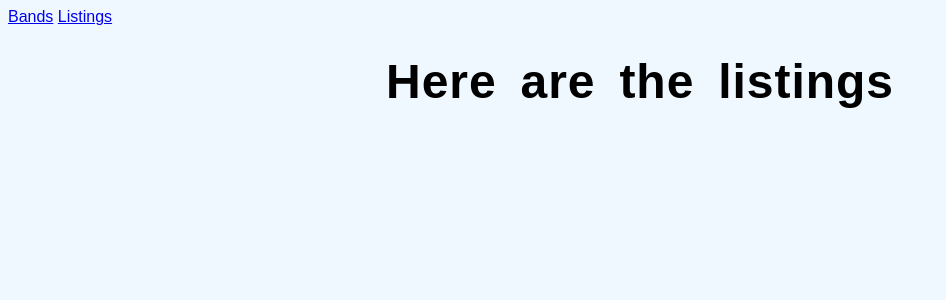
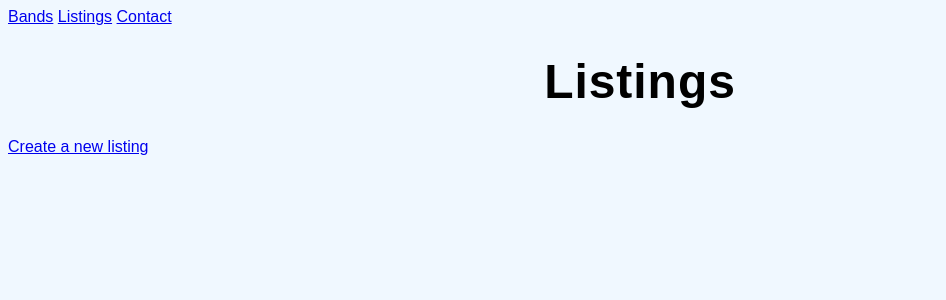
Before and after one commit to florine-duval/oc-django-web-app, a Django app: page /listings/ in a window 1280 px wide. Shown: the top 300 px of the page, without its empty margins (0-946 px from the left). Run offline with Django 4.2, Linux system fonts and the light colour scheme; data that the repository does not hold is empty.

Commit message:
completed app as in the OC course

```diff
--- a/merchex/listings/static/listings/styles.css
+++ b/merchex/listings/static/listings/styles.css
@@ -27,3 +27,9 @@ h1 {
     background-color: blueviolet;
     padding: 10px;
 }
+
+.errorlist { margin-bottom: -10px }
+
+.edit {
+    color: red
+}
--- a/merchex/listings/templates/listings/band_detail.html
+++ b/merchex/listings/templates/listings/band_detail.html
@@ -24,6 +24,8 @@
         {% endfor %}
     </div>
 
-    <a href="{% url 'band-list' %}">Back to all bands</a>
+    <a href="{% url 'band-update' band.id %}">Edit this Band</a>
+    <a href="{% url 'band-delete' band.id %}">Delete this band</a>
+    <a href="{% url 'band-list' %}">View all bands</a>
 
 {% endblock %}
--- a/merchex/listings/templates/listings/base.html
+++ b/merchex/listings/templates/listings/base.html
@@ -10,6 +10,7 @@
     <nav>
         <a href="{% url 'band-list' %}">Bands</a>
         <a href="{% url 'listing-list' %}">Listings</a>
+        <a href="{% url 'contact' %}">Contact</a>
     </nav>
     {% block content %}{% endblock %}
 
--- a/merchex/listings/templates/listings/listing_detail.html
+++ b/merchex/listings/templates/listings/listing_detail.html
@@ -12,7 +12,8 @@
         <li>Band: <a href="{% url 'band-detail' listing.band.id %}">{{ listing.band }}</a></li>
     </ul>
 
-
-<a href="{% url 'band-list' %}">Back to all bands</a>
+<a href="{% url 'listing-update' listing.id %}">Edit this listing</a>
+<a href="{% url 'listing-delete' listing.id %}">Delete this listing</a>
+<a href="{% url 'listing-list' %}">View all listings</a>
 
 {% endblock %}
--- a/merchex/listings/templates/listings/listing_list.html
+++ b/merchex/listings/templates/listings/listing_list.html
@@ -2,15 +2,19 @@
 
 {% block content %}
 
-    <h1>Here are the listings</h1>
-    <div id="test-header">
-        <p></p>
+    <h1>Listings</h1>
+    <div id="create-new-listing">
+        <p><a href="{% url 'listing-create' %}">Create a new listing</a></p>
     </div>
     <div class="listings-grid">
         {% for listing in listings %}
             <div class="listing-item">
-                <div class="listing-title">{{ listing.title }}</div>
-                <div class="listing-type">{{ listing.type }}</div>
+                <div class="listing-title">
+                    <a href="{% url 'listing-detail' listing.id %}">{{ listing.title }}</a>
+                </div>
+                <div class="listing-type">
+                    {{ listing.type }}
+                </div>
             </div>
         {% endfor %}
     </div>
--- a/merchex/listings/views.py
+++ b/merchex/listings/views.py
@@ -1,28 +1,126 @@
 from django.http import HttpResponse
-from django.shortcuts import render
+from django.shortcuts import render, redirect
+from django.core.mail import send_mail
 from listings.models import Band, Listing
-from listings.forms import ContactUsForm
+from listings.forms import BandForm, ListingForm, ContactUsForm
 
 
 def band_list(request):
     bands = Band.objects.all()
     return render(request, 'listings/band_list.html', {'bands': bands})
 
+
 def band_detail(request, id):
     band = Band.objects.get(id=id)
     return render(request, 'listings/band_detail.html', {'band': band})
 
+
+def band_create(request):
+    if request.method == 'POST':
+        form = BandForm(request.POST)
+
+        if form.is_valid():
+            band = form.save()
+            return redirect('band-detail', band.id)
+    else:
+        form = BandForm()
+    return render(request, 'listings/band_create.html', {'form': form})
+
+
+def band_added(request):
+    return render(request, 'listings/band_added.html')
+
+
+def band_update(request, id):
+    band = Band.objects.get(id=id)
+
+    if request.method == 'POST':
+        form = BandForm(request.POST, instance=band)
+        if form.is_valid():
+            form.save()
+            return redirect('band-detail', band.id)
+
+    else:
+        form = BandForm(instance=band)
+
+    return render(request, 'listings/band_update.html', {'form': form})
+
+
+def band_delete(request, id):
+    band = Band.objects.get(id=id)
+
+    if request.method == 'POST':
+        band.delete()
+        return redirect('band-list')
+
+    return render(request, 'listings/band_delete.html', {'band': band})
+
+
 def about(request):
     return render(request, 'listings/about.html')
+
 
 def listing_list(request):
     all_listings = Listing.objects.all()
     return render(request, 'listings/listing_list.html', {'listings': all_listings})
 
+
 def listing_detail(request, id):
     listing = Listing.objects.get(id=id)
     return render(request, 'listings/listing_detail.html', {'listing': listing})
 
+
+def listing_create(request):
+    if request.method == 'POST':
+        form = ListingForm(request.POST)
+
+        if form.is_valid():
+            listing = form.save()
+            return redirect('listing-detail', listing.id)
+    else:
+        form = ListingForm()
+    return render(request, 'listings/listing_create.html', {'form': form})
+
+
+def listing_update(request, id):
+    listing = Listing.objects.get(id=id)
+
+    if request.method == 'POST':
+        form = ListingForm(request.POST, instance=listing)
+        if form.is_valid():
+            form.save()
+            return redirect('listing-detail', listing.id)
+
+    else:
+        form = ListingForm(instance=listing)
+
+    return render(request, 'listings/listing_update.html', {'form': form})
+
+
+def listing_delete(request, id):
+    listing = Listing.objects.get(id=id)
+
+    if request.method == 'POST':
+        listing.delete()
+        return redirect('listing-list')
+
+    return render(request, 'listings/listing_delete.html', {'listing': listing})
+
+
 def contact(request):
-    form = ContactUsForm()
+    if request.method == 'POST':
+        form = ContactUsForm(request.POST)
+
+        if form.is_valid():
+            send_mail(subject=f'Message from {form.cleaned_data["name"] or "anonymous"} via MerchEx contact form',
+            message=form.cleaned_data['message'],
+            from_email=form.cleaned_data['email'],
+            recipient_list=['admin@merchex.xyz'])
+            return redirect('email-sent')
+    else:
+        form = ContactUsForm()
     return render(request, 'listings/contact.html', {'form': form})
+
+
+def email_sent(request):
+    return render(request, 'listings/email-sent.html')
--- a/merchex/merchex/settings.py
+++ b/merchex/merchex/settings.py
@@ -122,3 +122,5 @@ STATIC_URL = 'listings/static/'
 # https://docs.djangoproject.com/en/4.2/ref/settings/#default-auto-field
 
 DEFAULT_AUTO_FIELD = 'django.db.models.BigAutoField'
+
+EMAIL_BACKEND = 'django.core.mail.backends.console.EmailBackend'
--- a/merchex/merchex/urls.py
+++ b/merchex/merchex/urls.py
@@ -22,8 +22,16 @@ urlpatterns = [
     path('admin/', admin.site.urls),
     path('bands/', views.band_list, name='band-list'),
     path('bands/<int:id>/', views.band_detail, name='band-detail'),
+    path('bands/add/', views.band_create, name='band-create'),
+    path('bands/added/', views.band_added, name='band-added'),
+    path('bands/<int:id>/update/', views.band_update, name='band-update'),
+    path('bands/<int:id>/delete/', views.band_delete, name='band-delete'),
     path('about-us/', views.about),
     path('listings/', views.listing_list, name='listing-list'),
-    path('listings/<int:id>/', views.listing_detail, name='listing_detail'),
-    path('contact/', views.contact, name='contact')
+    path('listings/<int:id>/', views.listing_detail, name='listing-detail'),
+    path('listings/add/', views.listing_create, name='listing-create'),
+    path('listings/<int:id>/update/', views.listing_update, name='listing-update'),
+    path('listings/<int:id>/delete/', views.listing_delete, name='listing-delete'),
+    path('contact/', views.contact, name='contact'),
+    path('email-sent', views.email_sent, name='email-sent')
 ]
```
Also changed, not shown: merchex/listings/forms.py (+14 -0 lines), merchex/listings/templates/listings/band_added.html (added, +8 -0 lines), merchex/listings/templates/listings/band_create.html (added, +13 -0 lines), merchex/listings/templates/listings/band_delete.html (added, +14 -0 lines), merchex/listings/templates/listings/band_list.html (+6 -2 lines), merchex/listings/templates/listings/band_update.html (added, +13 -0 lines), merchex/listings/templates/listings/email-sent.html (added, +7 -0 lines), merchex/listings/templates/listings/listing_create.html (added, +13 -0 lines), merchex/listings/templates/listings/listing_delete.html (added, +14 -0 lines), merchex/listings/templates/listings/listing_update.html (added, +13 -0 lines).
